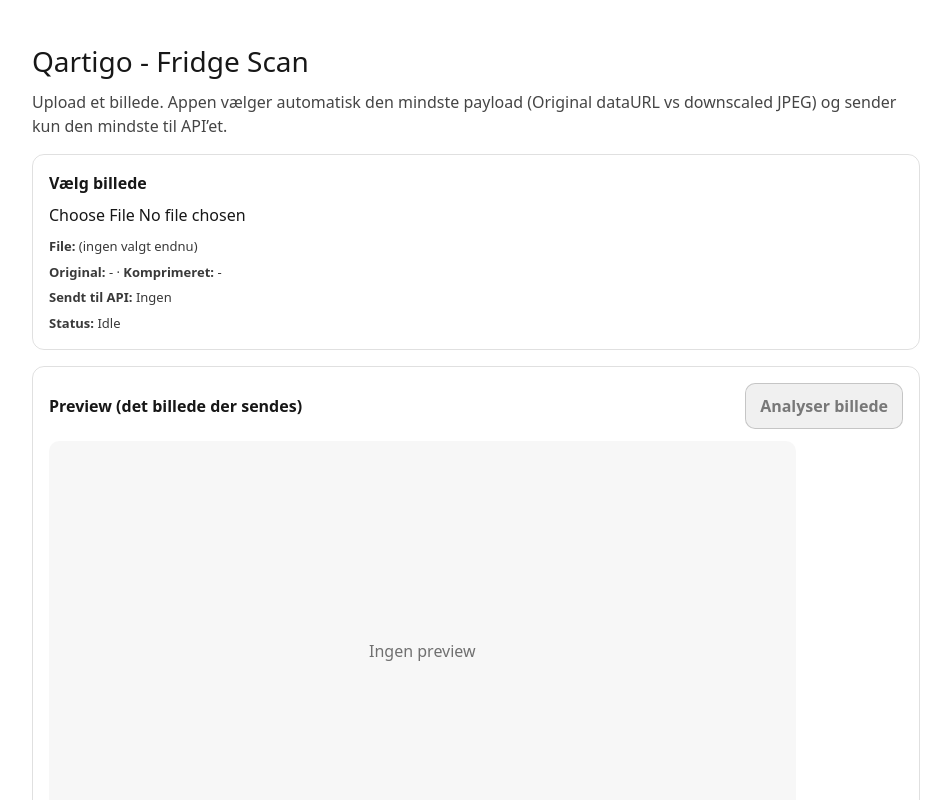
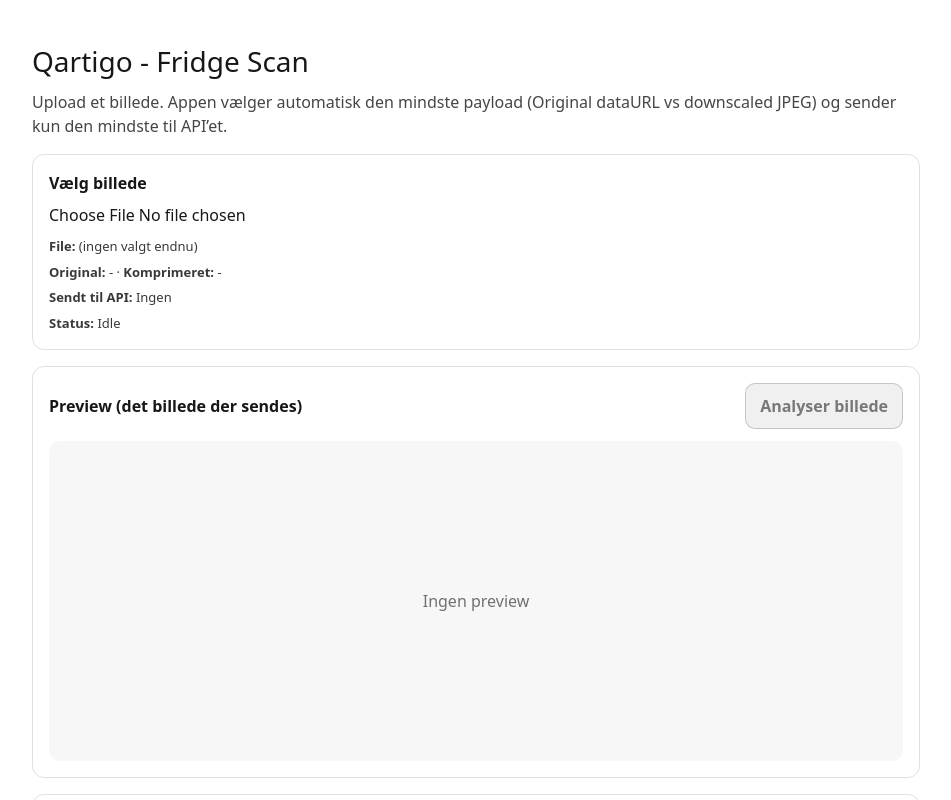
Before and after one commit to christianfrederiksenmusic/foodfolder, a Next.js app: page / in a window 1280 px wide. Shown: the top 800 px of the page, without its empty margins (164-1115 px from the left). Built offline with nearby package versions, Linux system fonts and the light colour scheme.

Commit message:
UI: tighten preview card and force contain image

```diff
--- a/app/page.tsx
+++ b/app/page.tsx
@@ -320,9 +320,8 @@
             borderRadius: 10,
             overflow: "hidden",
             background: "rgba(0,0,0,0.03)",
-            height: 420,
-            maxHeight: 420,
-            aspectRatio: "16 / 9",
+            height: 320,
+            maxHeight: 320,
             padding: 12,
             display: "flex",
             alignItems: "center",
@@ -333,7 +332,7 @@
             <img
               src={chosen.dataUrl}
               alt="Chosen preview"
-              style={{ width: "100%", height: "auto", display: "block" }}
+              style={{ width: "100%", height: "100%", objectFit: "contain", display: "block" }}
             />
           ) : (
             <div style={{ opacity: 0.6 }}>Ingen preview</div>
```
